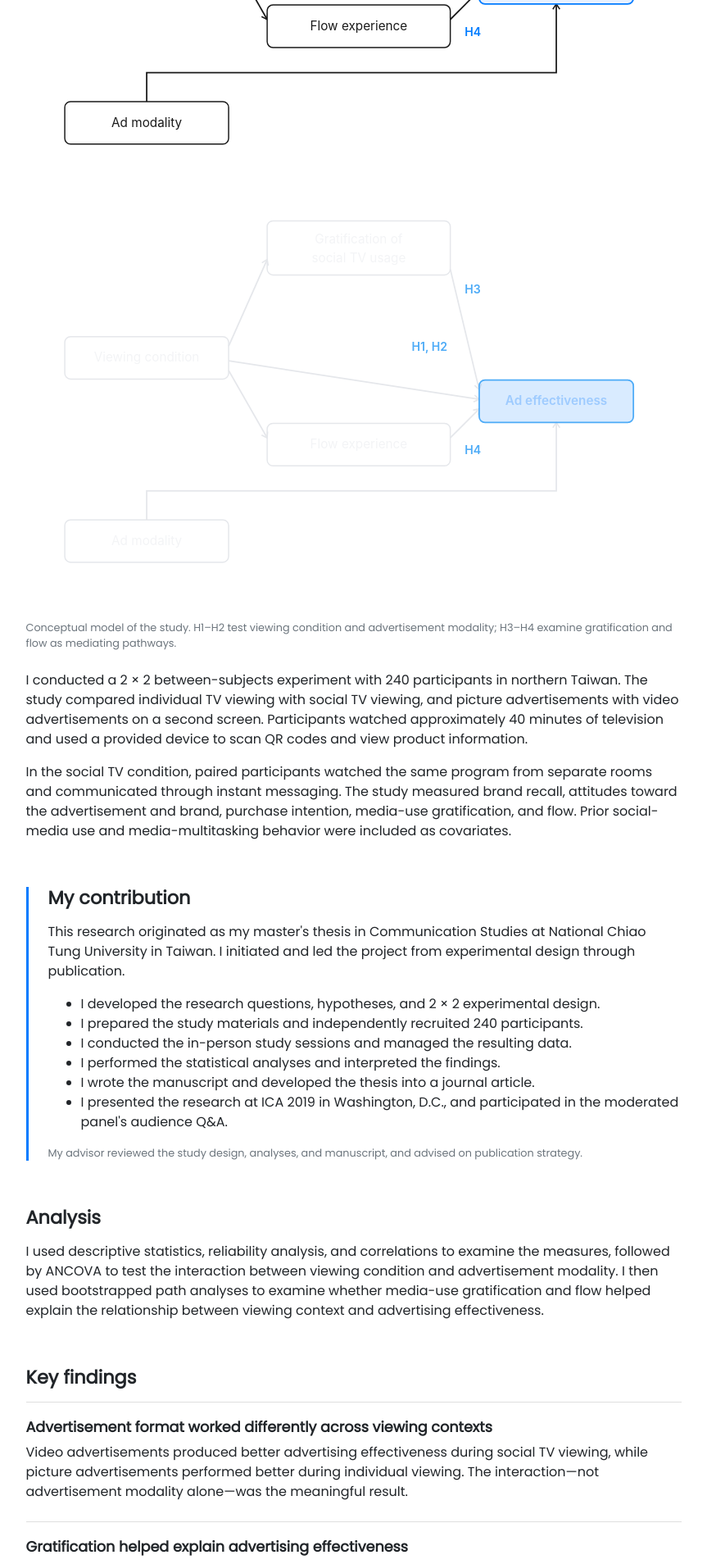
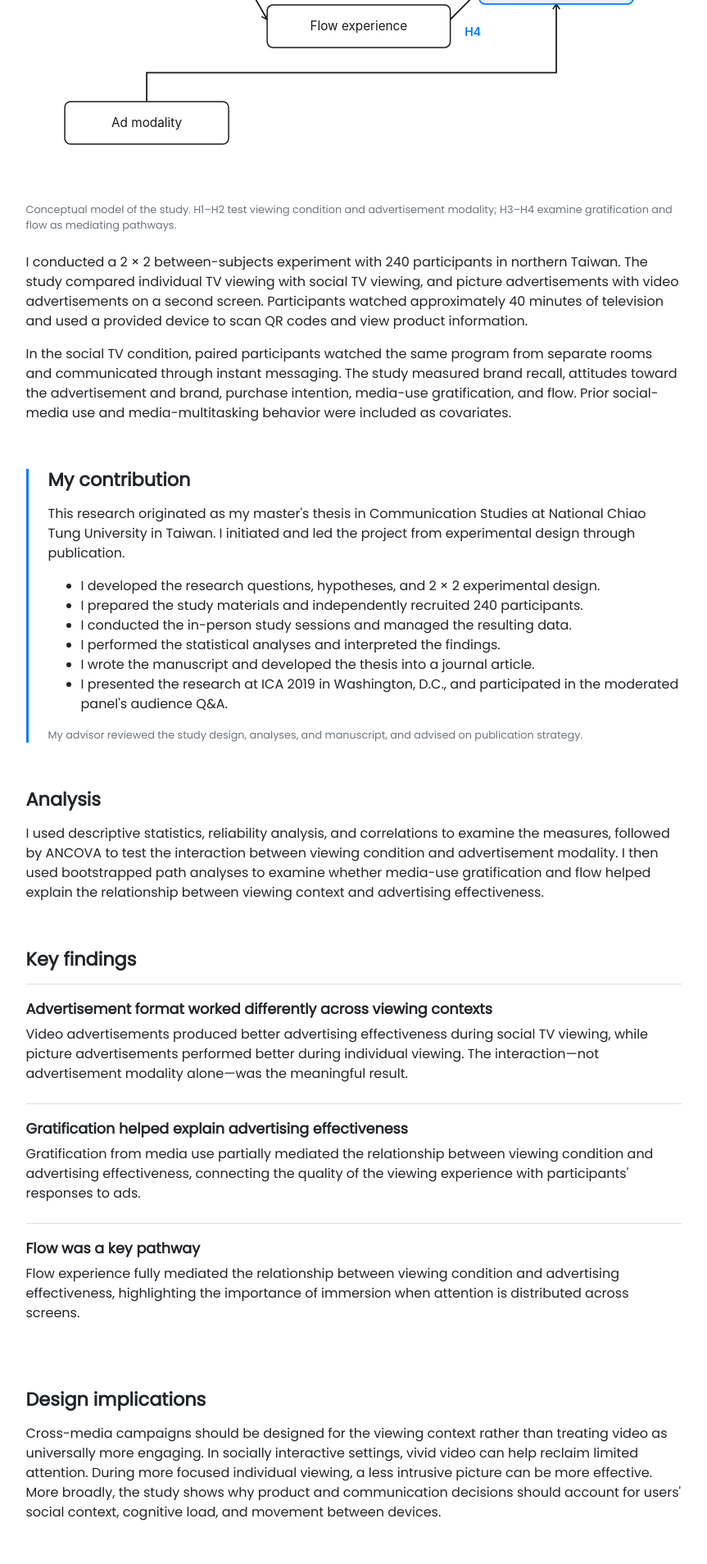
Before and after one commit to shenylin/shenylin.github.io, a Jekyll site: the page built from pages/social-tv.md, in a window 1280 px wide. Shown: the part 1261-3169 px from the top of the page at 82% size, without its empty margins (161-1024 px from the left). Built offline with Jekyll 4.4.1, drawn with Linux system fonts in a browser that asks for light colours; nearby versions of some CDN libraries.

Commit message:
Ensure one theme diagram is shown

```diff
--- a/assets/css/style.scss
+++ b/assets/css/style.scss
@@ -113,3 +113,8 @@
 [data-theme="dark"] .research-diagram-dark {
   display: block;
 }
+
+
+.research-diagram-dark { display: none !important; }
+[data-theme="dark"] .research-diagram-light { display: none !important; }
+[data-theme="dark"] .research-diagram-dark { display: block !important; }
```
